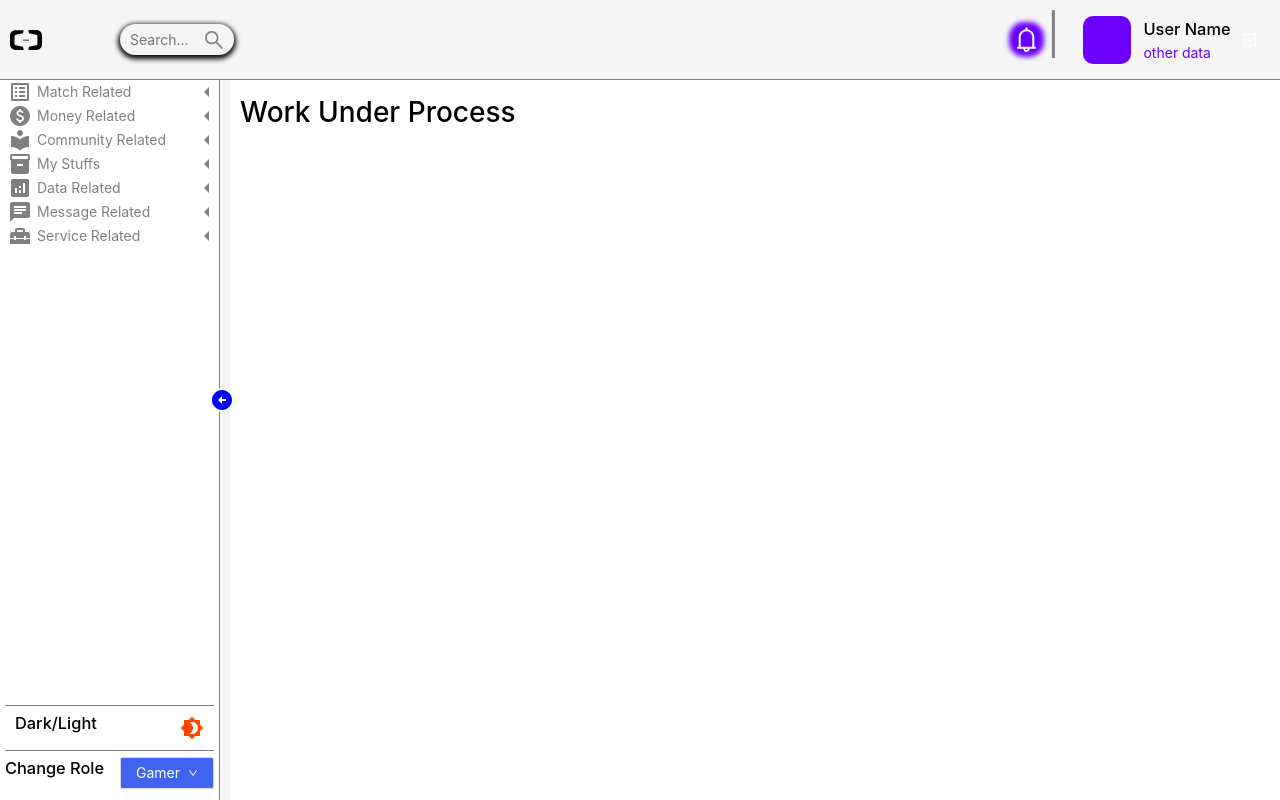
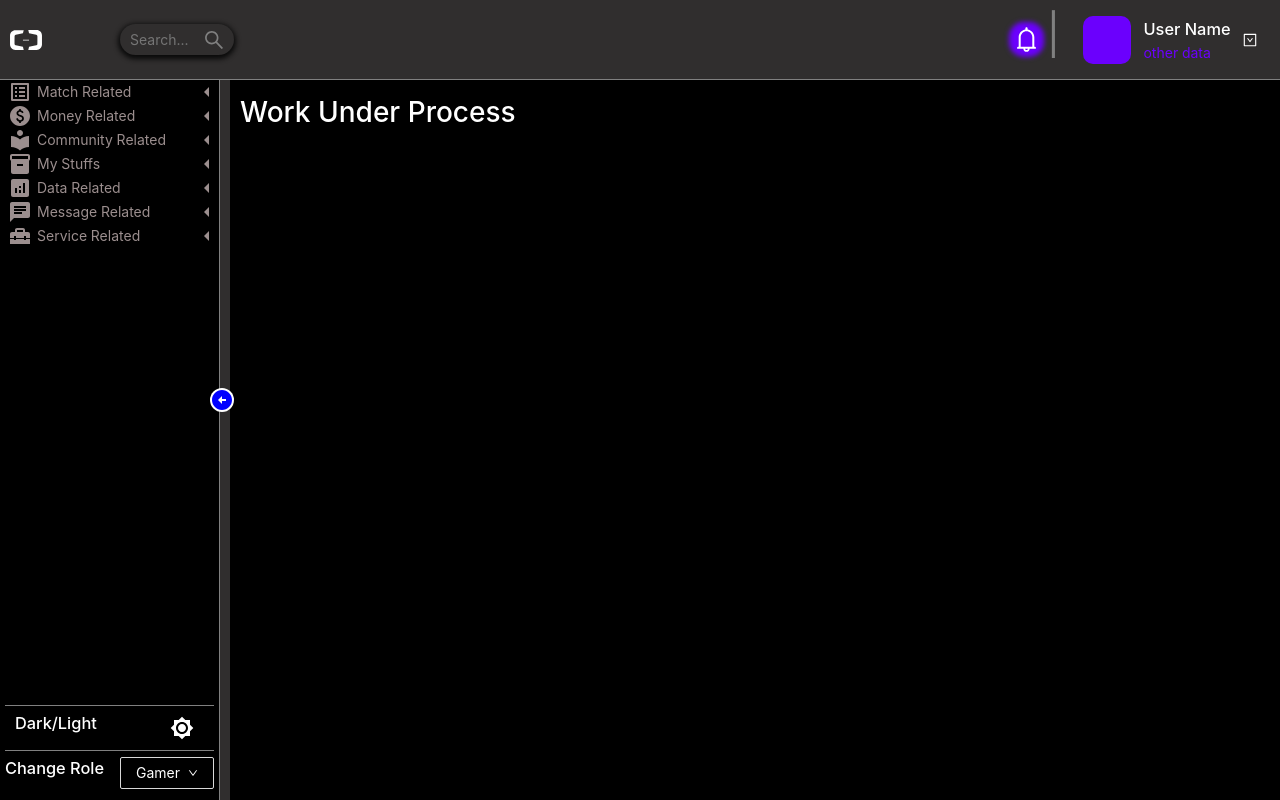
Before and after one commit to NeetishBamotraa/sidebar, a React (Create React App) app: page / in a window 1280 px wide. Built offline with nearby package versions, Linux system fonts and the light colour scheme.

Commit message:
1 file modified

```diff
--- a/src/App.js
+++ b/src/App.js
@@ -39,7 +39,7 @@ const steps = [
 export default function App() {
   const [ddState, setDDState] = useState('Gamer');
   const [secSDcss, setsecSDcss] = useState(['sec-sidebar hide-sec', 'emp']);
-  const [theme, setTheme] = useState('light');
+  const [theme, setTheme] = useState('dark');
   const [SDsize, setSDsize] = useState('long');
   const [subKey, setsubKey] = useState([-1, false]);
   const [secDataState, setsecDataState] = useState(['level1', false]);
```
